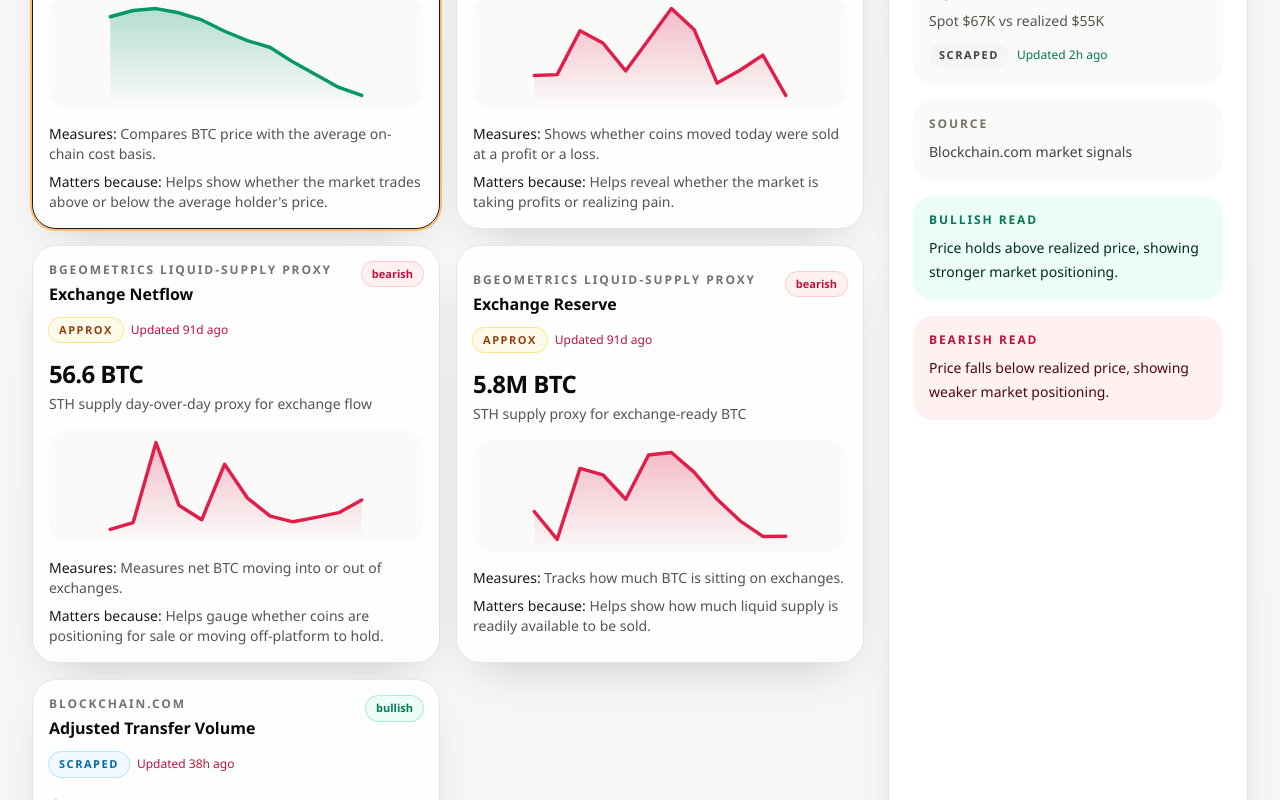
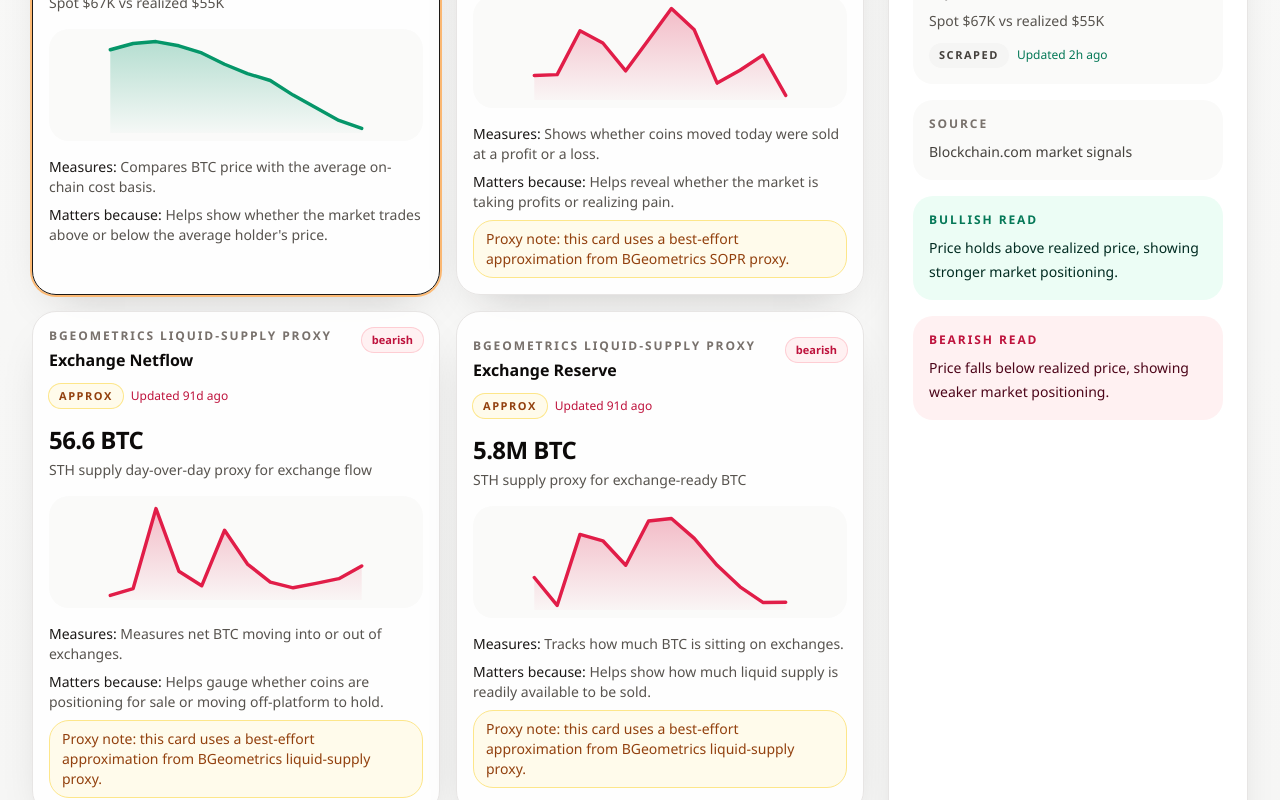
Before and after one commit to danvra/btc-dashboard, a React (Vite) app: page / in a window 1280 px wide. Shown: the part 1100-1900 px from the top of the page. Built offline with nearby package versions, Linux system fonts and the light colour scheme; no server answers.

Commit message:
Add favicon and clarify proxy metric approximations

```diff
--- a/index.html
+++ b/index.html
@@ -29,7 +29,12 @@
     <link
       rel="icon"
       type="image/svg+xml"
-      href="/brand-mark.svg"
+      href="/favicon.svg"
+      sizes="any"
+    />
+    <link
+      rel="shortcut icon"
+      href="/favicon.svg"
     />
     <link
       rel="apple-touch-icon"
--- a/src/components/BtcDashboard.tsx
+++ b/src/components/BtcDashboard.tsx
@@ -35,6 +35,14 @@ const freshnessClasses = {
   stale: "text-rose-700",
   unknown: "text-stone-500",
 };
+
+function proxyNote(metricState: DashboardMetricState) {
+  if (metricState.dataMode !== "approx") {
+    return null;
+  }
+
+  return `Proxy note: this card uses a best-effort approximation from ${metricState.sourceLabel}.`;
+}
 
 function formatRelativeTime(timestamp?: number) {
   if (!timestamp) {
@@ -153,6 +161,8 @@ function MetricCard({
   selected: boolean;
   onSelect: (metric: DashboardMetric) => void;
 }) {
+  const note = proxyNote(metricState);
+
   return (
     <button
       type="button"
@@ -218,6 +228,11 @@ function MetricCard({
         <p>
           <span className="font-medium text-stone-900">Matters because:</span> {metric.tooltip.why}
         </p>
+        {note && (
+          <p className="rounded-2xl border border-amber-200 bg-amber-50 px-3 py-2 text-amber-800">
+            {note}
+          </p>
+        )}
       </div>
     </button>
   );
@@ -230,6 +245,8 @@ function LearnPanel({
   metric: DashboardMetric;
   metricState: DashboardMetricState;
 }) {
+  const note = proxyNote(metricState);
+
   return (
     <aside className="rounded-[1.75rem] border border-stone-200 bg-white/95 p-6 shadow-panel lg:sticky lg:top-6">
       <p className="text-xs font-semibold uppercase tracking-[0.2em] text-stone-500">
@@ -264,6 +281,14 @@ function LearnPanel({
           </dt>
           <dd className="mt-2 text-sm leading-6 text-stone-700">{metricState.sourceLabel}</dd>
         </div>
+        {note && (
+          <div className="rounded-2xl border border-amber-200 bg-amber-50 p-4">
+            <dt className="text-xs font-semibold uppercase tracking-[0.16em] text-amber-800">
+              Proxy note
+            </dt>
+            <dd className="mt-2 text-sm leading-6 text-amber-900">{note}</dd>
+          </div>
+        )}
         <div className="rounded-2xl bg-emerald-50 p-4">
           <dt className="text-xs font-semibold uppercase tracking-[0.16em] text-emerald-700">
             Bullish read
```
Also changed, not shown: public/favicon.svg (added).
